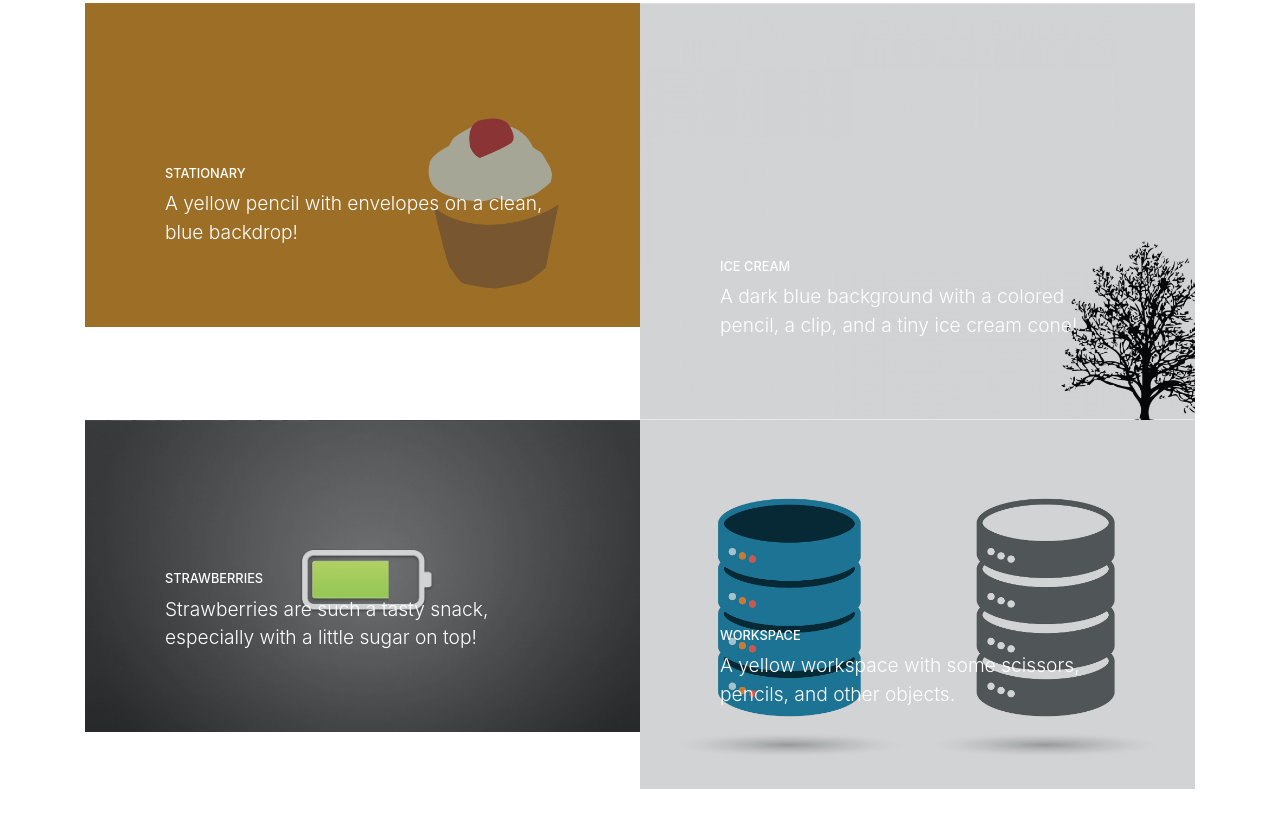
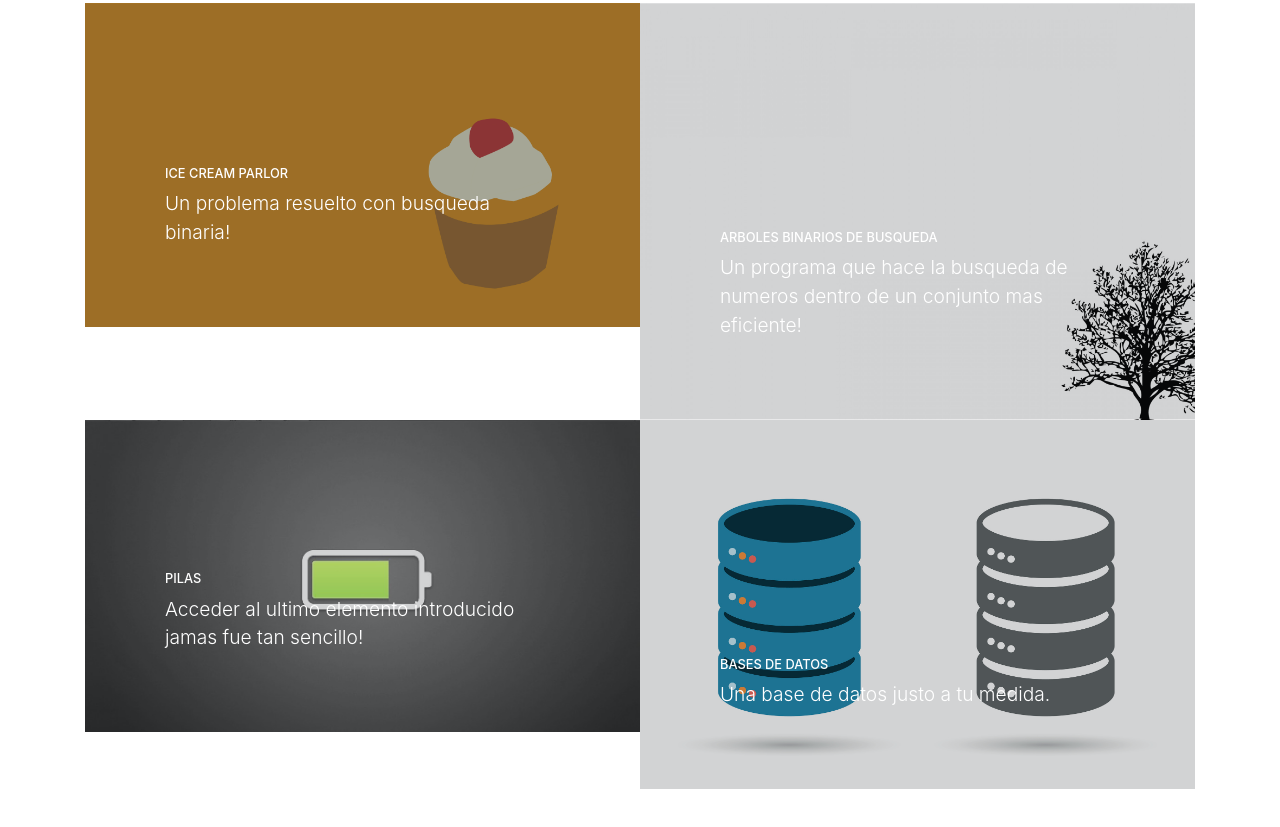
Before and after one commit to ktsb3/portafolio, a website with bundled scripts: page index.html in a window 1280 px wide. Shown: the part 2843-3670 px from the top of the page. Built offline with nearby package versions, Linux system fonts and the light colour scheme.

Commit message:
Update index.html

```diff
--- a/index.html
+++ b/index.html
@@ -128,7 +128,7 @@
     <!-- Callout -->
     <section class="callout">
       <div class="container text-center">
-        <h2 class="mx-auto mb-5">Has de esa idea un proyecto concreto!</h2>
+        <h2 class="mx-auto mb-5" color="darkblue" !important>Haz de esa idea un proyecto concreto!</h2>
         <a class="btn btn-primary btn-xl" href="https://startbootstrap.com/template-overviews/stylish-portfolio/">Inicia ya!</a>
       </div>
     </section>
@@ -145,8 +145,8 @@
             <a class="portfolio-item" href="#">
               <span class="caption">
                 <span class="caption-content">
-                  <h2>Stationary</h2>
-                  <p class="mb-0">A yellow pencil with envelopes on a clean, blue backdrop!</p>
+                  <h2>Ice Cream Parlor</h2>
+                  <p class="mb-0">Un problema resuelto con busqueda binaria!</p>
                 </span>
               </span>
               <img class="img-fluid" src="img/portfolio-1.jpg" alt="">
@@ -156,8 +156,8 @@
             <a class="portfolio-item" href="#">
               <span class="caption">
                 <span class="caption-content">
-                  <h2>Ice Cream</h2>
-                  <p class="mb-0">A dark blue background with a colored pencil, a clip, and a tiny ice cream cone!</p>
+                  <h2>Arboles binarios de busqueda</h2>
+                  <p class="mb-0">Un programa que hace la busqueda de numeros dentro de un conjunto mas eficiente!</p>
                 </span>
               </span>
               <img class="img-fluid" src="img/portfolio-2.jpg" alt="">
@@ -167,8 +167,8 @@
             <a class="portfolio-item" href="#">
               <span class="caption">
                 <span class="caption-content">
-                  <h2>Strawberries</h2>
-                  <p class="mb-0">Strawberries are such a tasty snack, especially with a little sugar on top!</p>
+                  <h2>Pilas</h2>
+                  <p class="mb-0">Acceder al ultimo elemento introducido jamas fue tan sencillo!</p>
                 </span>
               </span>
               <img class="img-fluid" src="img/portfolio-3.jpg" alt="">
@@ -178,8 +178,8 @@
             <a class="portfolio-item" href="#">
               <span class="caption">
                 <span class="caption-content">
-                  <h2>Workspace</h2>
-                  <p class="mb-0">A yellow workspace with some scissors, pencils, and other objects.</p>
+                  <h2>Bases de datos</h2>
+                  <p class="mb-0">Una base de datos justo a tu medida.</p>
                 </span>
               </span>
               <img class="img-fluid" src="img/portfolio-4.jpg" alt="">
```
